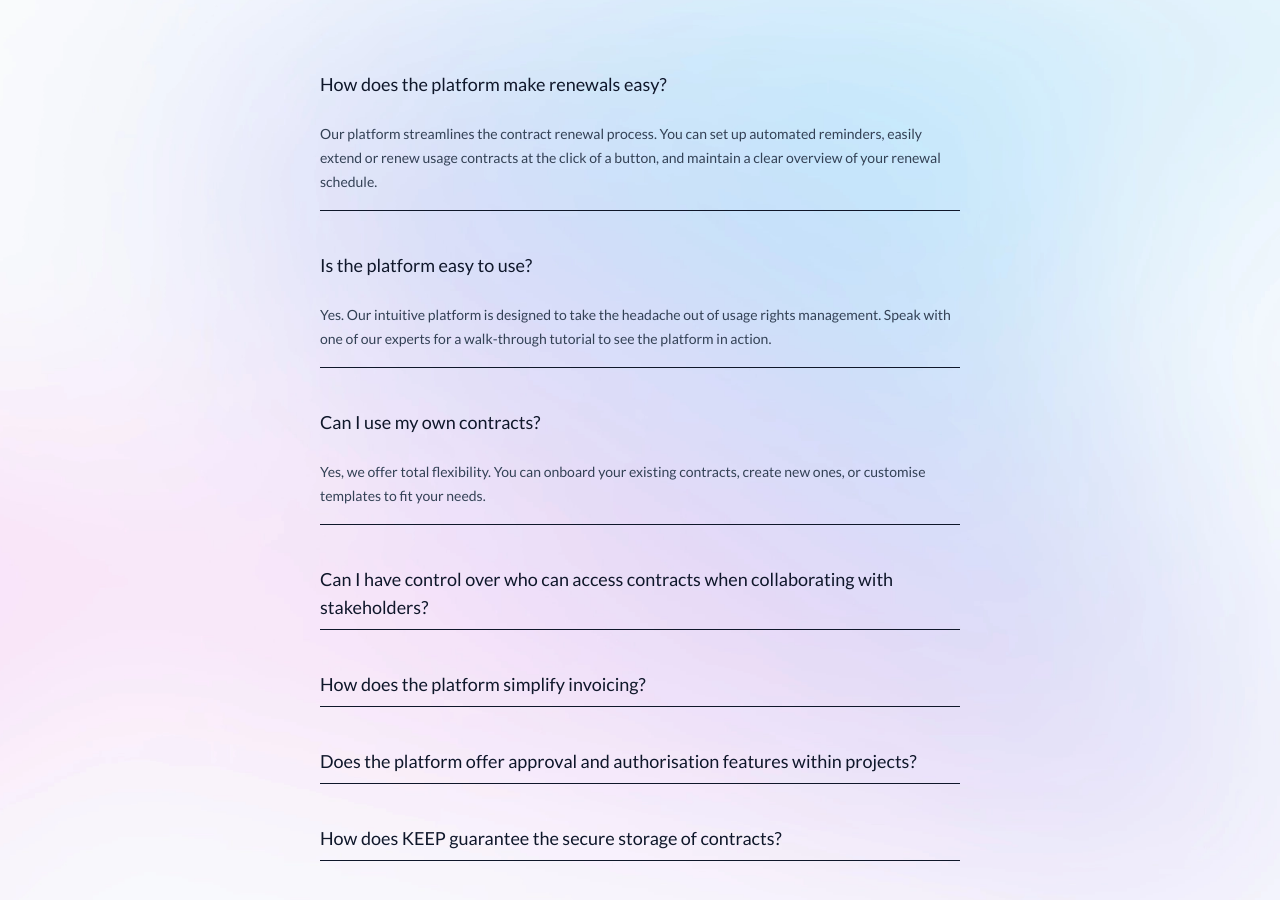
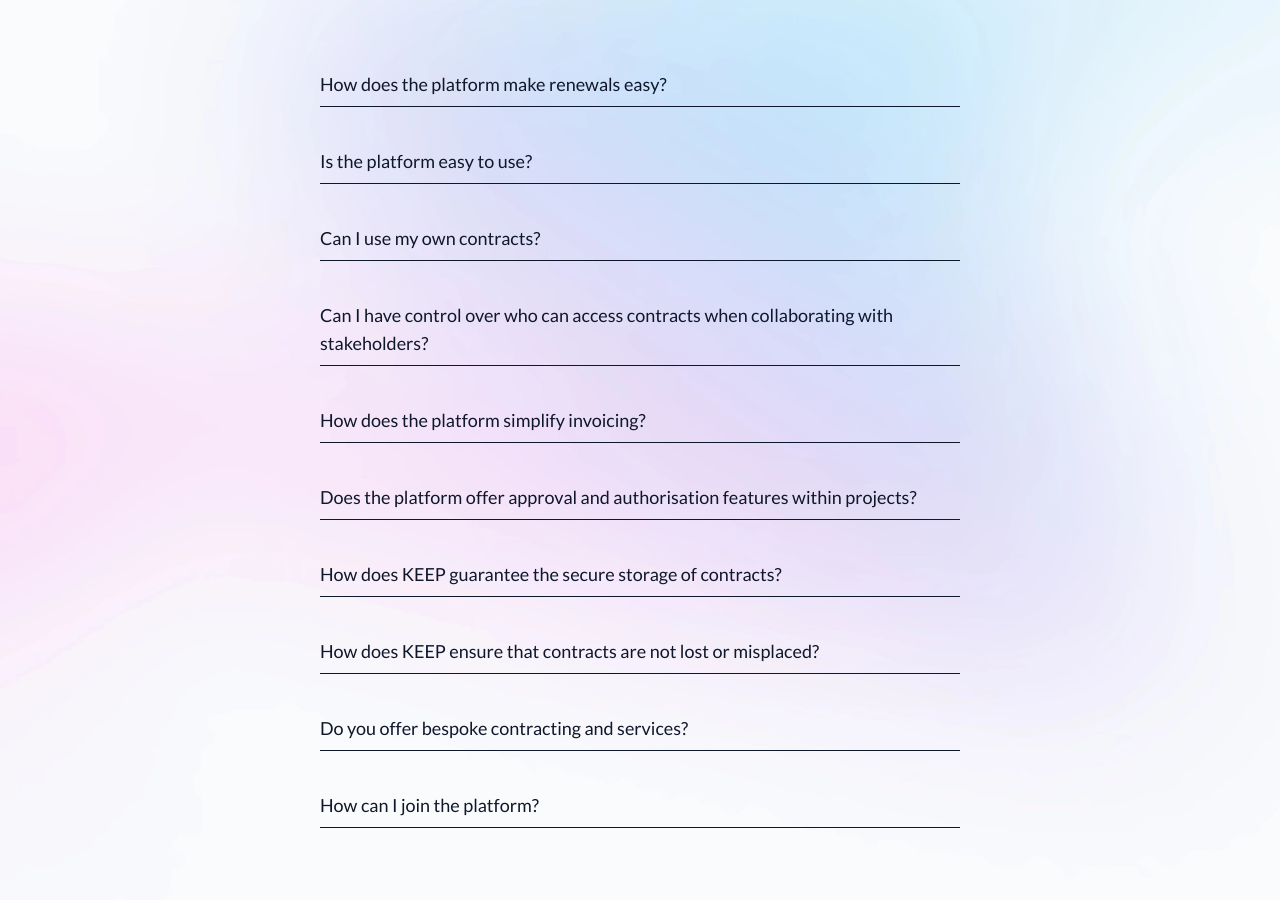
Before and after one commit to KEEP-Legals/keep-marketing-site, a Next.js app: page / in a window 1280 px wide. Shown: the part 1937-2837 px from the top of the page. Built offline with nearby package versions, Linux system fonts and the light colour scheme.

Commit message:
Hide all collapses at first

```diff
--- a/src/components/FaqCollapses.tsx
+++ b/src/components/FaqCollapses.tsx
@@ -1,4 +1,4 @@
-import { FaqDisclosure } from './FaqDisclosure'
+import { FaqDisclosure } from '@/components/FaqDisclosure'
 
 const faqs = [
   {
@@ -63,7 +63,7 @@ const FaqCollapses = () => {
           key={columnIndex}
           question={column.question}
           answer={column.answer}
-          defaultOpen={columnIndex <= 2}
+          defaultOpen={false}
         />
       ))}
     </ul>
```
